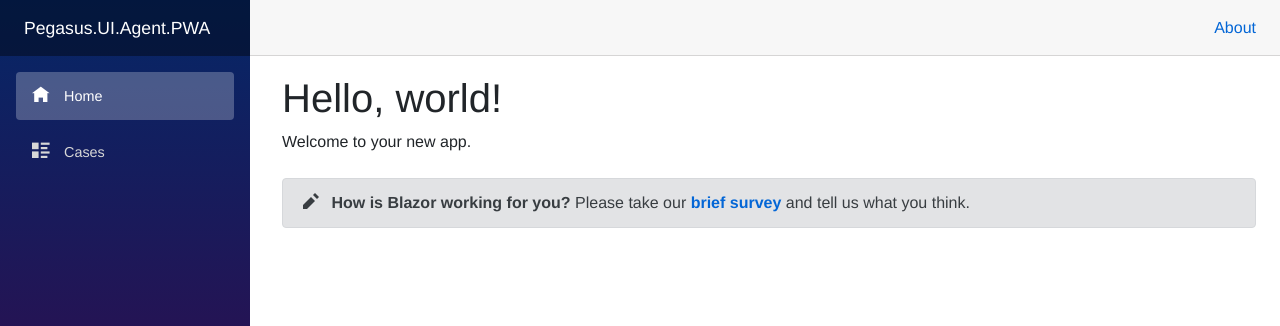
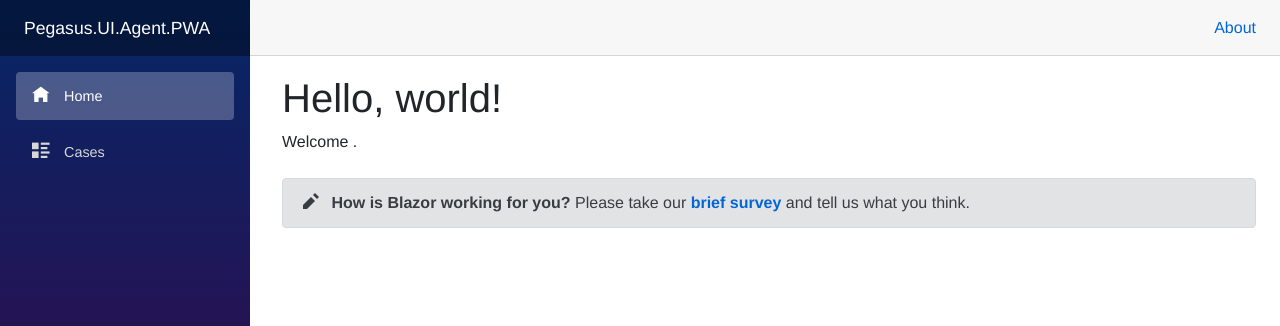
Before and after one commit to semdhong/PandemicWatch, an ASP.NET Core app: page / in a window 1280 px wide. Shown: the top 326 px of the page. Run offline with ASP.NET Core 8, Linux system fonts and the light colour scheme; some libraries are stand-ins or nearby versions.

Commit message:
Update Index.razor

```diff
--- a/Pegasus.UI.Agent.PWA/Pages/Index.razor
+++ b/Pegasus.UI.Agent.PWA/Pages/Index.razor
@@ -2,7 +2,7 @@
 @inject IJSRuntime js
 <h1>Hello, world!</h1>
 
-Welcome to your new app.
+Welcome .
 
 <div id="qrcode"></div>
 <SurveyPrompt Title="How is Blazor working for you?" />
```
